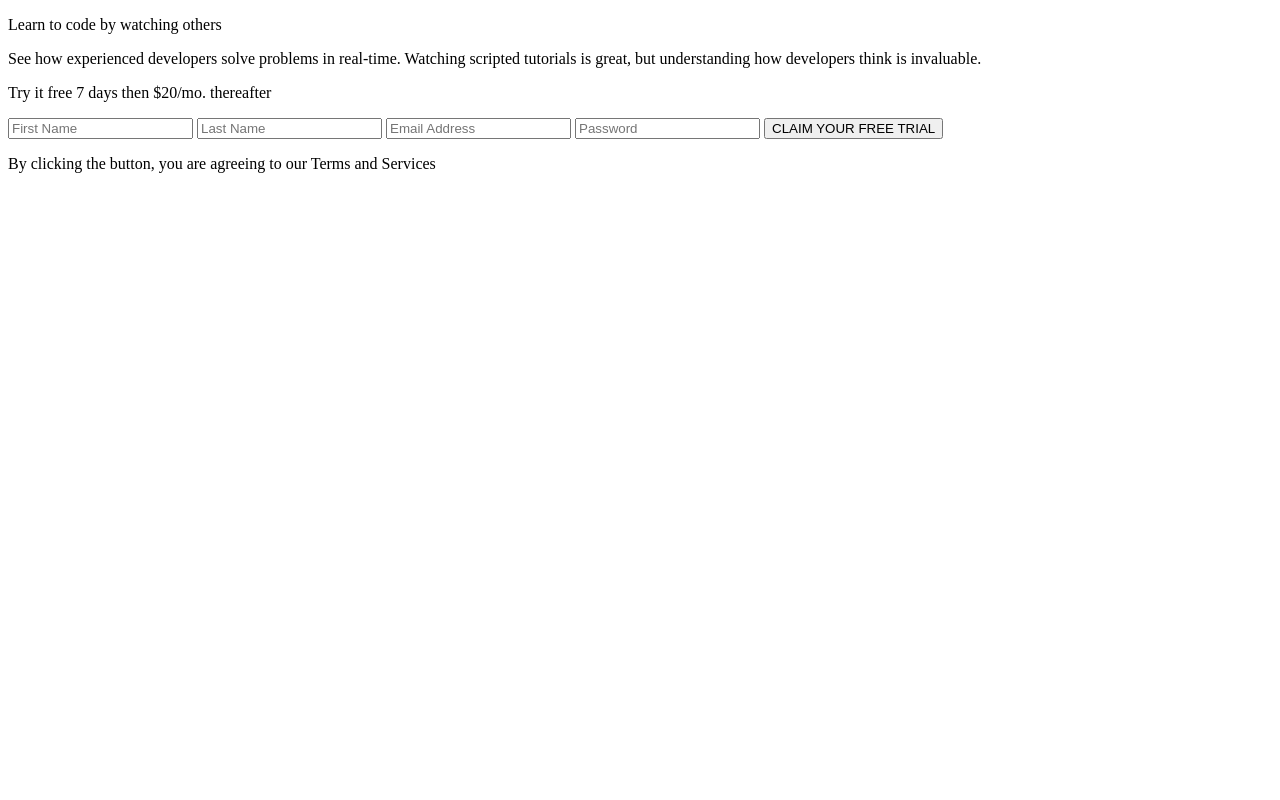
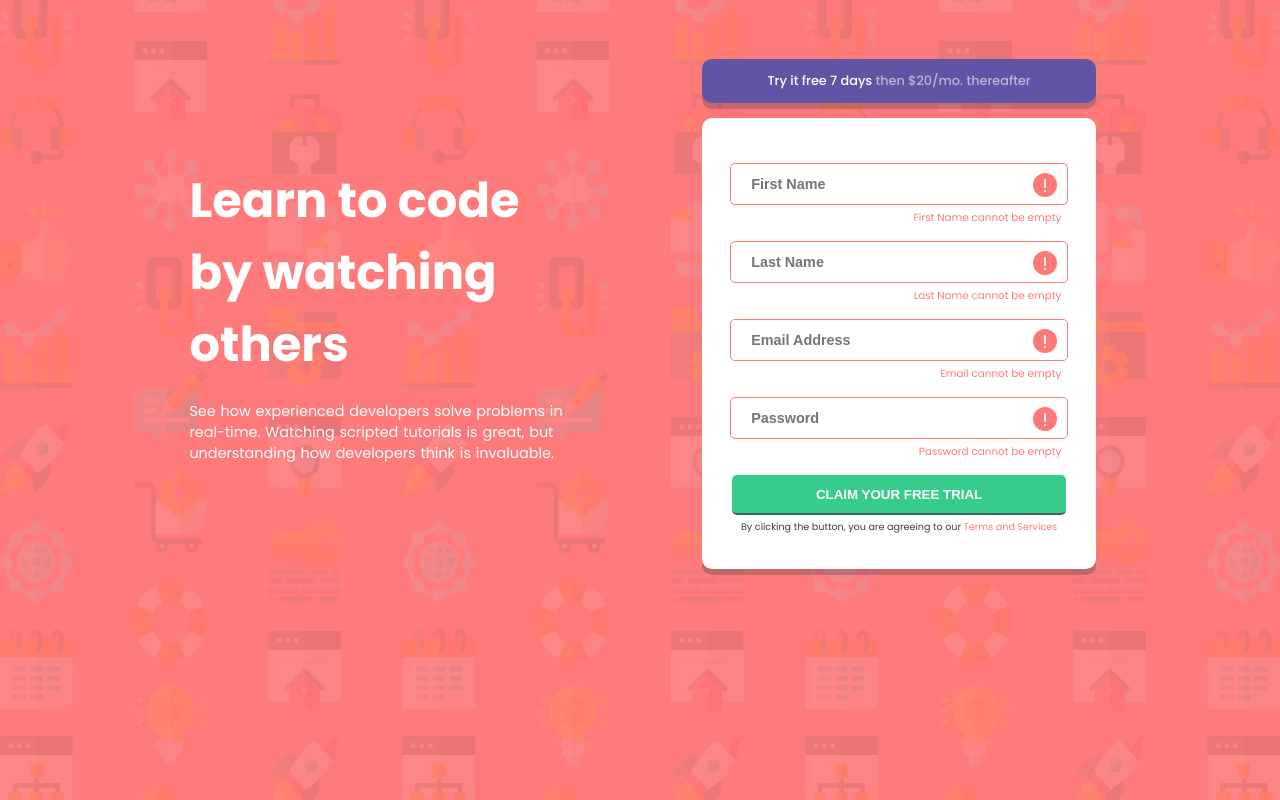
Before and after one commit to vishalnirmal/Intro-Component-with-Signup-Form, a plain HTML site: page index.html in a window 1280 px wide. Both pictures are taken after a click on the button "CLAIM YOUR FREE TRIAL". Drawn offline with Linux system fonts and the light colour scheme.

Commit message:
Added styling to the page for desktop version

```diff
--- a/index.html
+++ b/index.html
@@ -5,6 +5,7 @@
   <meta name="viewport" content="width=device-width, initial-scale=1.0"> <!-- displays site properly based on user's device -->
 
   <link rel="icon" type="image/png" sizes="32x32" href="./images/favicon-32x32.png">
+  <link rel="stylesheet" href="./styles.css">
 
   <title>Frontend Mentor | Intro component with sign up form</title>
 </head>
@@ -16,17 +17,37 @@
         but understanding how developers think is invaluable.</p>
     </div>
     <div class="form-section">
-      <p class="info">Try it free 7 days then $20/mo. thereafter</p>
+      <p class="info">Try it free 7 days <span class="darker">then $20/mo. thereafter</span></p>
       <div class="form">
-        <input type="text" class="first-name" placeholder="First Name">
-        <input type="text" class="last-name" placeholder="Last Name">
-        <input type="text" name="email" class="email" placeholder="Email Address">
-        <input type="text" name="password" class="password" placeholder="Password">
-        <input type="button" value="CLAIM YOUR FREE TRIAL">
-        <p class="tnc">By clicking the button, you are agreeing to our Terms and Services</p>
+        <div class="input-field">
+          <input type="text" class="field first-name" placeholder="First Name" autocomplete="off">
+          <p class="error-msg">First Name cannot be empty</p>
+          <img class="error-img" src="./images/icon-error.svg" alt="">
+        </div>
+        <div class="input-field">
+          <input type="text" class="field last-name" placeholder="Last Name" autocomplete="off">
+          <p class="error-msg">Last Name cannot be empty</p>
+          <img class="error-img" src="./images/icon-error.svg" alt="">
+        </div>
+        <div class="input-field">
+          <input type="text" name="email" class="field email" placeholder="Email Address" autocomplete="off">
+          <p class="error-msg">Email cannot be empty</p>
+          <img class="error-img" src="./images/icon-error.svg" alt="">
+        </div>
+        <div class="input-field">
+          <input type="text" name=" password" class="field password" placeholder="Password" autocomplete="off">
+          <p class="error-msg">Password cannot be empty</p>
+          <img class="error-img" src="./images/icon-error.svg" alt="">
+        </div>
+
+
+
+
+        <input type="button" value="CLAIM YOUR FREE TRIAL" class="submit">
+        <p class="tnc">By clicking the button, you are agreeing to our <span class="highlight">Terms and Services</span></p>
       </div>
     </div>
   </div>
-
+  <script src="./index.js"></script>
 </body>
 </html>
--- /dev/null
+++ b/index.js
@@ -0,0 +1,27 @@
+document.querySelector(".submit").addEventListener("click", ()=>{
+    var fname = document.querySelector(".first-name");
+    var lname = document.querySelector(".last-name");
+    var email = document.querySelector(".email");
+    var pass = document.querySelector(".password");
+    var inputs = [fname, lname, email, pass];
+    email.nextElementSibling.textContent = "Email cannot be empty"
+    for (var i=0; i<inputs.length; i++){
+        if(inputs[i].value === ""){
+            inputs[i].parentElement.classList.add("input-error");
+        }
+        else{
+            inputs[i].parentElement.classList.remove("input-error");
+        }
+    }
+    if(email.value !== ""){
+        var pattern = /\w+@\w+\.\w+/g;
+        var reg = new RegExp(pattern);
+        if(reg.test(email.value)){
+            email.parentElement.classList.remove("input-error");
+        }
+        else{
+            email.parentElement.classList.add("input-error");
+            email.nextElementSibling.textContent = "Looks like this is not an email"
+        }
+    }
+});
--- /dev/null
+++ b/styles.css
@@ -0,0 +1,118 @@
+@import url('https://fonts.googleapis.com/css2?family=Poppins:wght@400;500;600;700&display=swap');
+body{
+    font-family: 'Poppins', sans-serif;
+    font-size: 16px;
+    background: hsl(0, 100%, 74%) url("./images/bg-intro-desktop.png") no-repeat;
+    color: white;
+    background-size: 100vw 100vh;
+}
+.main{
+    display: grid;
+    grid-template-columns: 1fr 1fr;
+    column-gap: 25px;
+    justify-content: center;
+    align-items: center;
+    margin: 3.5% 10%;
+}
+.heading{
+    font-weight: 700;
+    font-size: 3em;
+    margin: 20px 55px;
+}
+.description{
+    font-weight: 400;
+    font-size: 0.9em;
+    margin: 20px 55px;
+    word-spacing: 1px;
+}
+.form-section{
+    width: 80%;
+    margin: auto;
+}
+.info{
+    background-color: hsl(248, 32%, 49%);
+    border-radius: 10px;
+    padding: 13px;
+    text-align: center;
+    box-shadow: 0 6px hsla(249, 10%, 26%, 0.295);
+    font-size: 0.8em;
+    font-weight: 500;
+    margin: 15px 0;
+}
+.info span{
+    color: hsl(246, 25%, 77%);
+}
+.form{
+    background-color: white;
+    text-align: center;
+    padding: 30px 0;
+    border-radius: 10px;
+    box-shadow: 0 6px hsla(249, 10%, 26%, 0.295);
+    margin: 15px 0;
+}
+.input-field{
+    position: relative;
+}
+input{
+    display: block;
+    width: 75%;
+    height: 40px;
+    margin: 15px auto 5px;
+    border-radius: 5px;
+    outline: none;
+}
+.field{
+    border: 1px solid hsl(246, 25%, 77%);
+    font-size: 0.9em;
+    font-weight: 600;
+    padding: 0 20px;
+    color: hsla(249, 10%, 26%);
+}
+.field:focus{
+    border: 1px solid black;
+}
+.error-img{
+    position: absolute;
+    right: 10%;
+    top: 15%;
+    visibility: hidden;
+}
+.error-msg{
+    color: hsl(0, 100%, 74%);
+    font-size: 0.65em;
+    font-weight: 400;
+    text-align: right;
+    margin: 0 35px;
+    display: none;
+}
+.input-error .field{
+    border: 1px solid hsl(0, 100%, 74%);
+}
+.input-error .error-img{
+    visibility: visible;
+}
+.input-error .error-msg{
+    display: block;
+}
+.submit{
+    background-color: hsl(154, 59%, 51%);
+    width: 84.5%;
+    border: none;
+    color: white;
+    font-weight: 600;
+    border-bottom: 2px solid hsla(249, 10%, 26%, 0.699);
+}
+.submit:hover{
+    cursor: pointer;
+    border: none;
+}
+.tnc{
+    width: 84.5%;
+    margin: 5px auto;
+    font-weight: 400;
+    font-size: 0.6em;
+    color: hsla(249, 10%, 26%);
+}
+.highlight{
+    color: hsl(0, 100%, 74%);
+}
```
